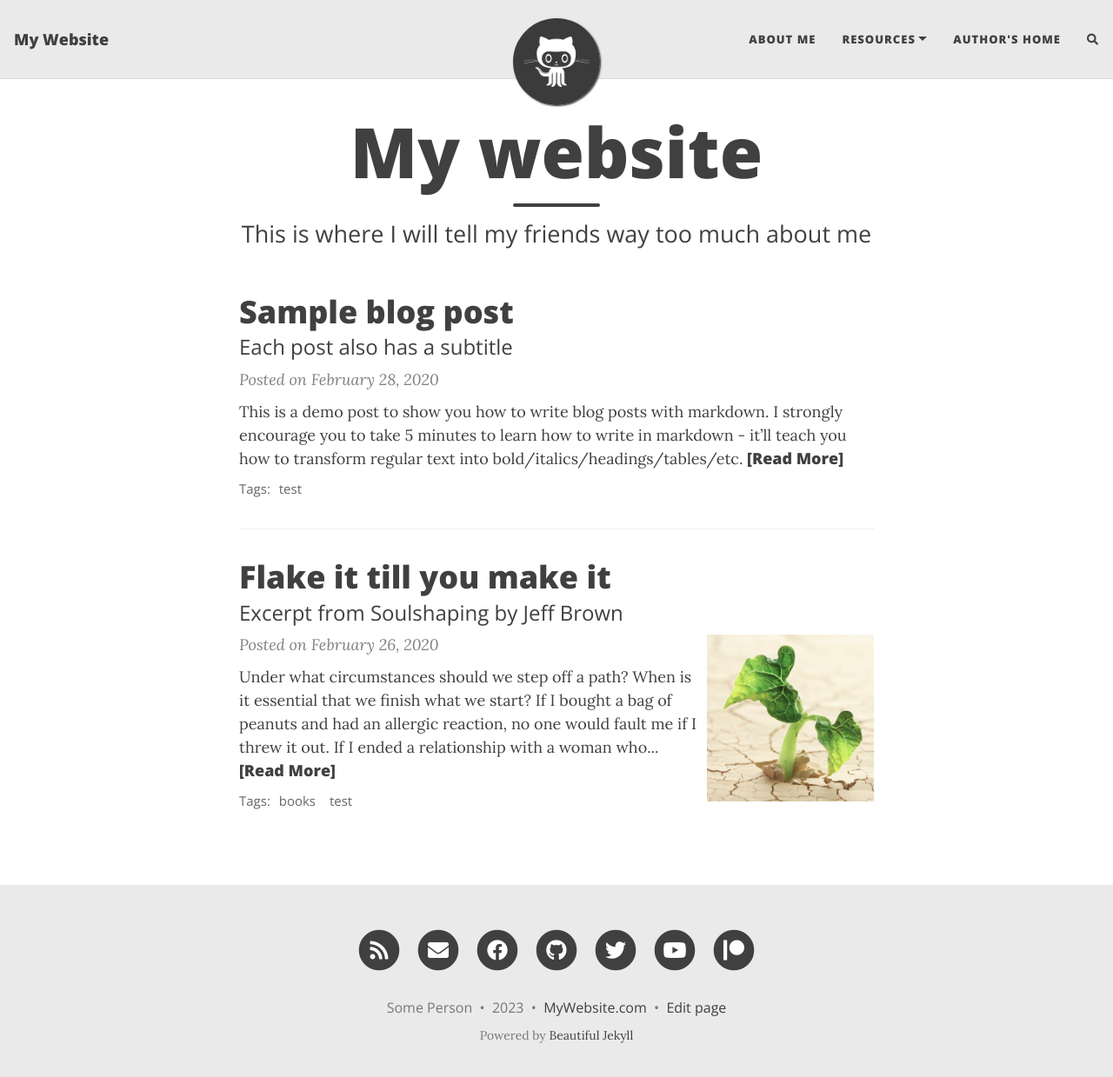
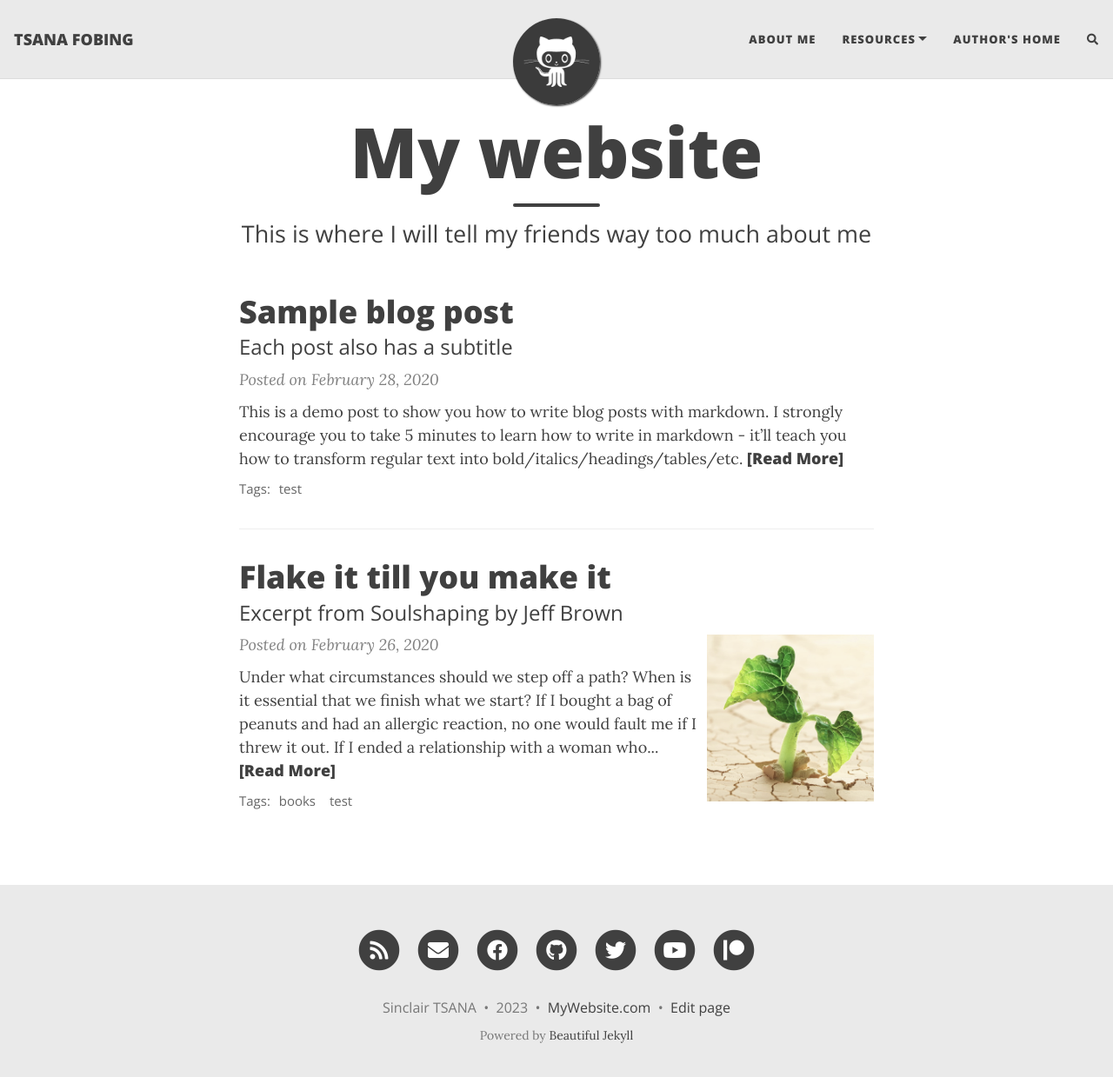
Before and after one commit to stsana/stsana.github.io, a Jekyll site: the page built from index.html, in a window 1280 px wide and 1252 px high. Shown: the top 1239 px of the window at 87% size. Built offline with Jekyll 4.4.1, drawn with Linux system fonts in a browser that asks for light colours; nearby versions of some CDN libraries; the list of posts is cut into pages by our own code; comment, search, counter and statistics services are not loaded.

Commit message:
Update _config.yml

```diff
--- a/_config.yml
+++ b/_config.yml
@@ -10,10 +10,10 @@
 ############################
 
 # Name of website
-title: My Website
+title: TSANA FOBING
 
 # Your name to show in the footer
-author: Some Person
+author: Sinclair TSANA
 
 ###############################################
 # --- List of links in the navigation bar --- #
@@ -24,7 +24,7 @@ navbar-links:
   Resources:
     - Beautiful Jekyll: "https://beautifuljekyll.com"
     - Learn markdown: "https://www.markdowntutorial.com/"
-  Author's home: "https://deanattali.com"
+  Author's home: "https://stsana.github.io/"
 
 ################
 # --- Logo --- #
@@ -52,9 +52,9 @@ social-network-links:
   email: "someone@example.com"
   rss: true  # remove this line if you don't want to show an RSS link at the bottom
   facebook: deanattali
-  github: daattali
+  github: stsana
   twitter: daattali
-  patreon: DeanAttali
+  patreon: sinclair tsana
   youtube: c/daattali
 #  medium: yourname
 #  reddit: yourname
@@ -74,7 +74,7 @@ social-network-links:
 #  ORCID: your ORCID ID
 #  google-scholar: your google scholar
 #  discord: invite/invite_code or users/userid
-#  kaggle: yourname
+#  kaggle: stsana
 #  hackerrank: yourname
 
 # If you want your website to generate an RSS feed, provide a description
```
